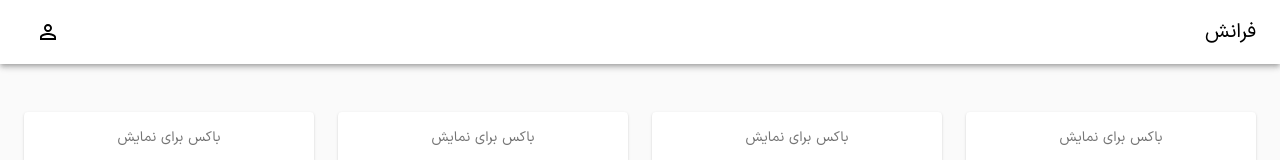
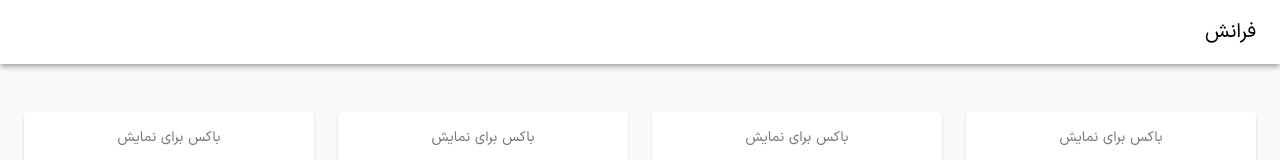
Before and after one commit to alichatraei/AddEvent-googleAuth-ReactJS, a React (Create React App) app: page / in a window 1280 px wide. Shown: the top 160 px of the page. Built offline with nearby package versions, Linux system fonts and the light colour scheme.

Commit message:
Create cutom google auth button component

```diff
--- a/src/Layout/HeaderLayout/HeaderLayout.tsx
+++ b/src/Layout/HeaderLayout/HeaderLayout.tsx
@@ -6,7 +6,6 @@ import {
 import { GoogleLogin } from 'react-google-login';
 import { PersonOutlineOutlined } from '@material-ui/icons'
 import useStyles from './HeaderLayout.styles'
-const clientId = '';
 const HeaderLayout = () => {
     const classes = useStyles();
     return (
@@ -24,17 +23,6 @@ const HeaderLayout = () => {
                             aria-haspopup="true"
                             color="inherit"
                         >
-                            <GoogleLogin
-                                clientId={clientId}
-                                render={renderProps => {
-                                    console.log(renderProps)
-                                    return <PersonOutlineOutlined
-                                        onClick={renderProps.onClick}
-                                        disabled={renderProps.disabled} />
-                                }}
-                                buttonText="Sign In"
-                                cookiePolicy={'single_host_origin'}
-                                isSignedIn={true} />
 
                         </IconButton>
 
```
Also changed, not shown: src/Components/GoogleAuthButton/GoogleAuthButton.tsx (added, +22 -0 lines).
